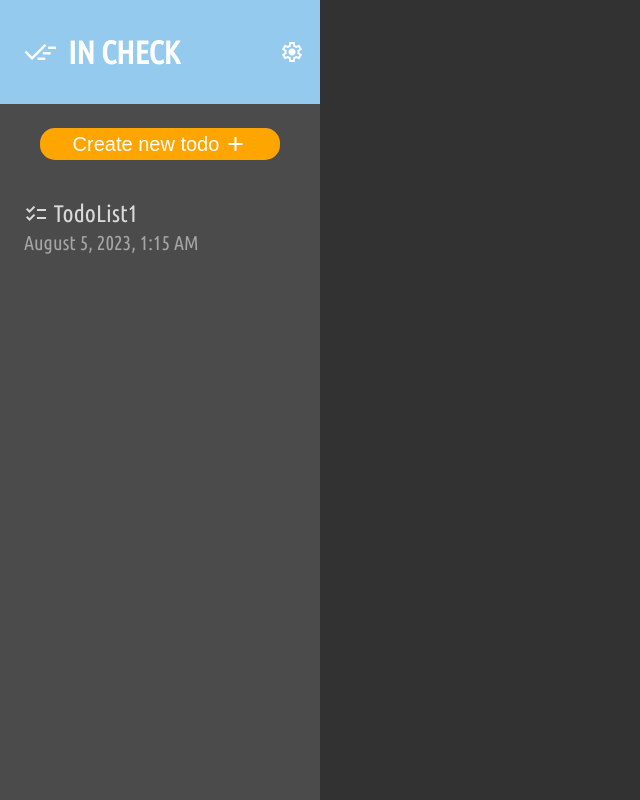
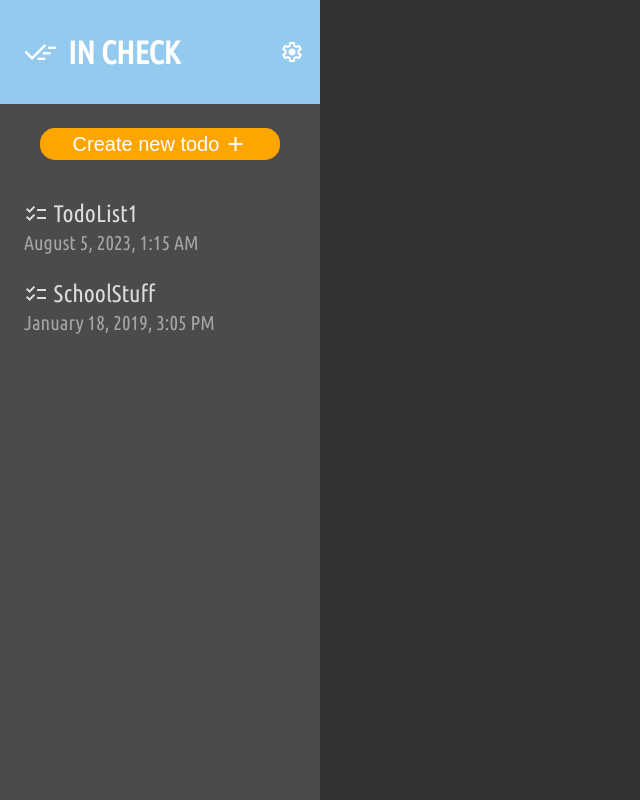
Before and after one commit to HudsonBean/TodoList, a React (Vite) app in the folder client/: page / in a window 1280 px wide. Shown: the whole page, without its empty margins (0-640 px from the left). Built offline with nearby package versions, Linux system fonts and the light colour scheme.

Commit message:
fixed a bug

```diff
--- a/client/src/components/Template.tsx
+++ b/client/src/components/Template.tsx
@@ -1,9 +1,20 @@
-import React, { createRef } from "react";
+import React from "react";
 import "../styles/Template.css";
 import { Button } from "./Button";
 
 export const Template = () => {
-  const moreOptionsRef: React.RefObject<HTMLInputElement> = createRef();
+  const mouseEnterHandler = (e: React.MouseEvent | any) => {
+    const element: HTMLElement = e.target.getElementsByClassName(
+      "todo-lists__more-icon"
+    )[0];
+    element.classList.remove("hidden");
+  };
+  const mouseLeaveHandler = (e: React.MouseEvent | any) => {
+    const element: HTMLElement = e.target.getElementsByClassName(
+      "todo-lists__more-icon"
+    )[0];
+    element.classList.add("hidden");
+  };
   return (
     <div className="template">
       <nav className="template__nav-bar">
@@ -32,14 +43,7 @@ export const Template = () => {
           </Button>
         </div>
         <ul className="nav-bar__todo-lists">
-          <li
-            onMouseEnter={() => {
-              moreOptionsRef.current?.classList.remove("hidden");
-            }}
-            onMouseLeave={() => {
-              moreOptionsRef.current?.classList.add("hidden");
-            }}
-          >
+          <li onMouseEnter={mouseEnterHandler} onMouseLeave={mouseLeaveHandler}>
             <div className="todo-lists__data-wrapper">
               <div className="todo-lists__asthetics-wrapper">
                 <span className="material-symbols-outlined todo-lists__todo-list-icon">
@@ -51,10 +55,23 @@ export const Template = () => {
                 August 5, 2023, 1:15 AM
               </span>
             </div>
-            <span
-              ref={moreOptionsRef}
-              className="material-symbols-outlined todo-lists__more-icon hidden"
-            >
+            <span className="material-symbols-outlined todo-lists__more-icon hidden">
+              more_vert
+            </span>
+          </li>
+          <li onMouseEnter={mouseEnterHandler} onMouseLeave={mouseLeaveHandler}>
+            <div className="todo-lists__data-wrapper">
+              <div className="todo-lists__asthetics-wrapper">
+                <span className="material-symbols-outlined todo-lists__todo-list-icon">
+                  checklist
+                </span>
+                <span className="todo-lists__todo-list-name">SchoolStuff</span>
+              </div>
+              <span className="todo-lists__todo-list-date">
+                January 18, 2019, 3:05 PM
+              </span>
+            </div>
+            <span className="material-symbols-outlined todo-lists__more-icon hidden">
               more_vert
             </span>
           </li>
--- a/client/src/styles/Template.css
+++ b/client/src/styles/Template.css
@@ -15,7 +15,11 @@
 .template .template__nav-bar {
   width: 20rem;
   height: 100vh;
+  overflow-y: scroll;
   background-color: rgb(75, 75, 75);
+}
+.template .template__nav-bar::-webkit-scrollbar {
+  width: 0;
 }
 .template .template__nav-bar .nav-bar__banner {
   width: 100%;
--- a/client/src/styles/Template.scss
+++ b/client/src/styles/Template.scss
@@ -14,6 +14,10 @@
   .template__nav-bar {
     width: 20rem;
     height: 100vh;
+    overflow-y: scroll;
+    &::-webkit-scrollbar {
+      width: 0;
+    }
     background-color: $background2;
     .nav-bar__banner {
       width: 100%;
```
Also changed, not shown: 1 other file (tests, documents, lock files or other folders).
